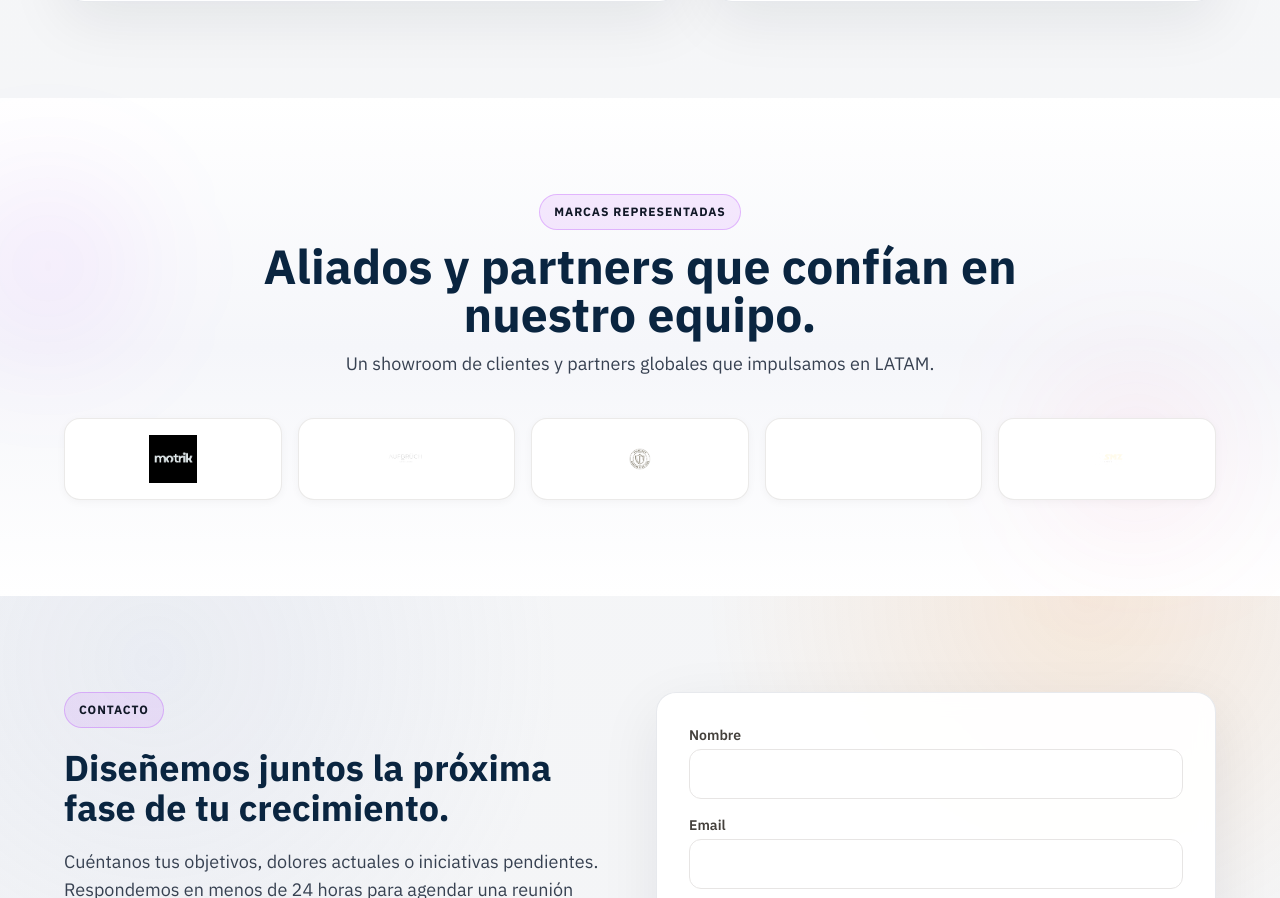
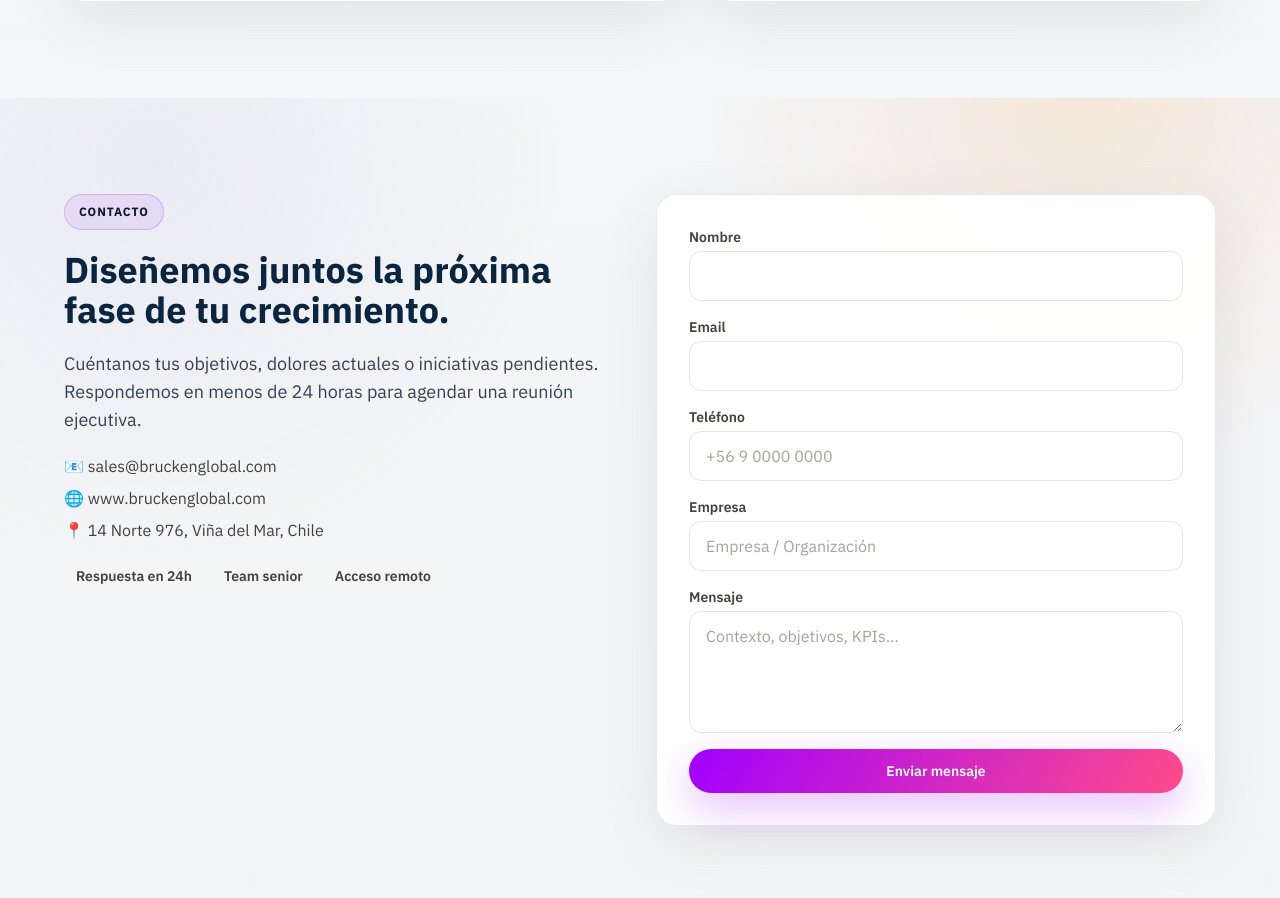
Before and after one commit to fabianvalhu-gif/landing-brucken-oficial, a React (Vite) app in the folder brucken_landing_deploy/: page / in a window 1280 px wide. Shown: the part 7850-8748 px from the top of the page. Built offline with nearby package versions, Linux system fonts and the light colour scheme; the HTML template or start-up script is replaced by a standard one.

Commit message:
Eliminar sección de marcas/showroom

```diff
--- a/brucken_landing_deploy/src/components/Showroom.jsx
+++ /dev/null
@@ -1,60 +0,0 @@
-import { motion } from "framer-motion";
-import { fadeIn, staggerContainer } from "../utils/animations";
-
-const logos = [
-  { name: "Marca 1", src: "/logos/1.png" },
-  { name: "Marca 2", src: "/logos/2.png" },
-  { name: "Marca 3", src: "/logos/3.png" },
-  { name: "Marca 4", src: "/logos/4.png" },
-  { name: "Marca 5", src: "/logos/5.png" },
-];
-
-export default function Showroom() {
-  return (
-    <section className="relative py-16 sm:py-20 lg:py-24 bg-gradient-to-b from-white via-[#f5f6fa] to-white">
-      <div className="absolute inset-0 pointer-events-none">
-        <div className="absolute -left-20 top-10 w-64 h-64 bg-[radial-gradient(circle,rgba(161,0,255,0.12),transparent_60%)] blur-3xl" />
-        <div className="absolute right-0 bottom-0 w-72 h-72 bg-[radial-gradient(circle,rgba(255,75,139,0.12),transparent_60%)] blur-3xl" />
-      </div>
-      <div className="relative section-container">
-        <motion.div
-          variants={staggerContainer()}
-          initial="hidden"
-          whileInView="show"
-          viewport={{ once: true, amount: 0.2 }}
-          className="space-y-10"
-        >
-          <motion.div variants={fadeIn("up")} className="text-center space-y-3 max-w-3xl mx-auto">
-            <div className="pill-badge mx-auto">Marcas representadas</div>
-            <h2 className="text-3xl md:text-4xl lg:text-5xl font-bold text-petrol">
-              Aliados y partners que confían en nuestro equipo.
-            </h2>
-            <p className="text-lg text-muted">
-              Un showroom de clientes y partners globales que impulsamos en LATAM.
-            </p>
-          </motion.div>
-
-          <motion.div
-            variants={fadeIn("up", 0.1)}
-            className="grid grid-cols-2 sm:grid-cols-3 lg:grid-cols-5 gap-4"
-          >
-            {logos.map((logo, index) => (
-              <motion.div
-                key={logo.src}
-                variants={fadeIn("up", index * 0.05)}
-                className="rounded-2xl bg-white border border-neutral-200/80 shadow-soft p-4 flex items-center justify-center transition-transform duration-200 hover:-translate-y-1"
-              >
-                <img
-                  src={logo.src}
-                  alt={logo.name}
-                  className="h-12 w-auto object-contain"
-                  loading="lazy"
-                />
-              </motion.div>
-            ))}
-          </motion.div>
-        </motion.div>
-      </div>
-    </section>
-  );
-}
--- a/brucken_landing_deploy/src/pages/Home.jsx
+++ b/brucken_landing_deploy/src/pages/Home.jsx
@@ -6,7 +6,6 @@ import SoftwareFactory from "../components/SoftwareFactory";
 import Representation from "../components/Representation";
 import BrandsCarousel from "../components/BrandsCarousel";
 import PodcastSection from "../components/PodcastSection";
-import Showroom from "../components/Showroom";
 import ContactForm from "../components/ContactForm";
 import Footer from "../components/Footer";
 import AboutUs from "../components/AboutUs";
@@ -26,7 +25,6 @@ export default function Home() {
           <Representation />
           <BrandsCarousel />
           <PodcastSection />
-          <Showroom />
           <ContactForm />
         </main>
         <Footer />
```
